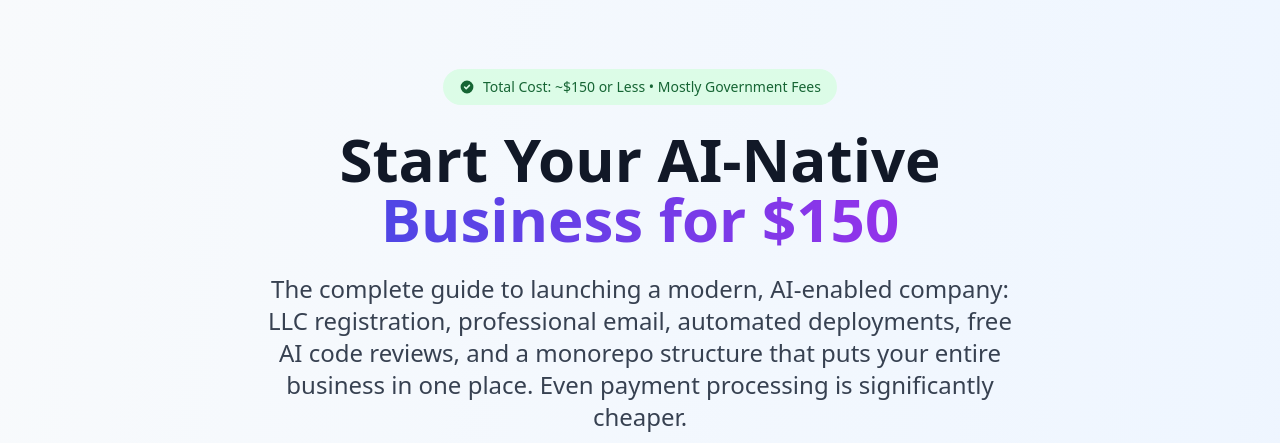
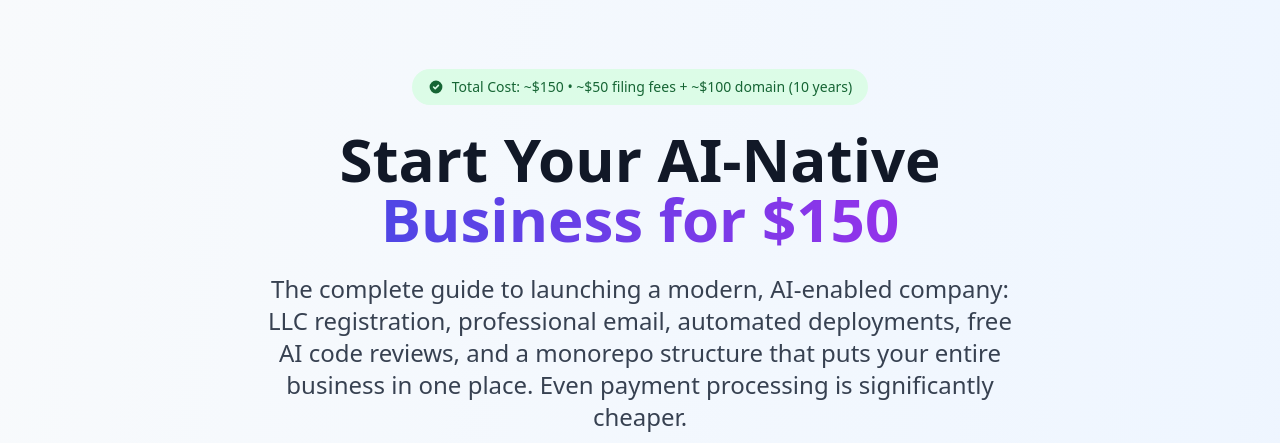
Before and after one commit to borealBytes/startup-blueprint, a website with bundled scripts: page apps/startup-blueprint/src/pages/index.html in a window 1280 px wide. Shown: the part 75-518 px from the top of the page. Built offline with nearby package versions, Linux system fonts and the light colour scheme.

Commit message:
docs(website): clarify startup cost breakdown

```diff
--- a/apps/startup-blueprint/src/pages/index.html
+++ b/apps/startup-blueprint/src/pages/index.html
@@ -89,7 +89,9 @@
               clip-rule="evenodd"
             />
           </svg>
-          <span>Total Cost: ~$150 or Less • Mostly Government Fees</span>
+          <span>
+            Total Cost: ~$150 • ~$50 filing fees + ~$100 domain (10 years)
+          </span>
         </div>
 
         <h1
```
